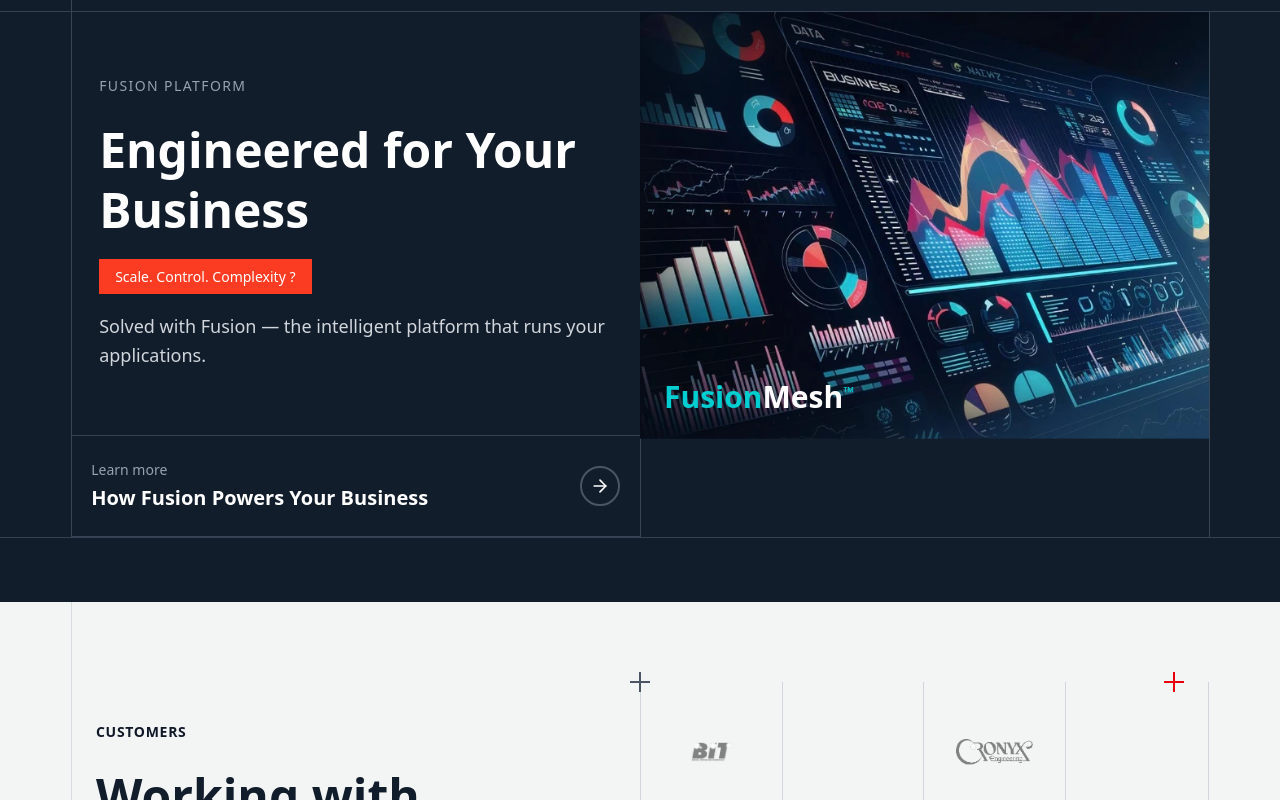
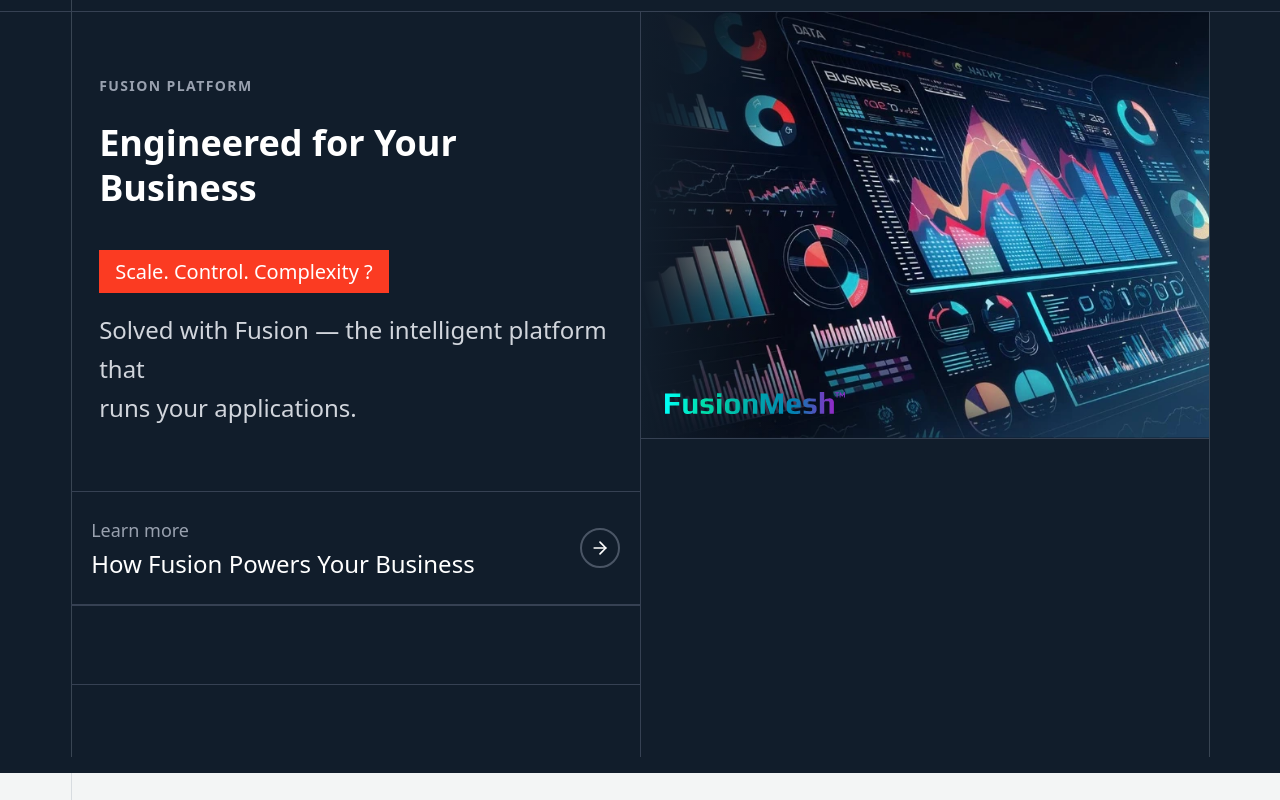
Before and after one commit to abdullah-fareed1/synergic, a Next.js app: page / in a window 1280 px wide. Shown: the part 3600-4400 px from the top of the page. Built offline with nearby package versions, Linux system fonts and the light colour scheme.

Commit message:
QA Review updates, BuildFusion section

```diff
--- a/app/home/sections/BuildFusionBottomSection.tsx
+++ b/app/home/sections/BuildFusionBottomSection.tsx
@@ -1,153 +1,151 @@
 "use client";
 
-import React, { useState } from 'react';
+import React from 'react';
 import { ArrowRight } from 'lucide-react';
+import Image from 'next/image';
 import { GridSection, GridContainer, GridCol } from "../../components/grid";
 
 const BuildFusionBottomSection: React.FC = () => {
-  const [hoveredFusion, setHoveredFusion] = useState<boolean>(false);
-
   return (
     <>
-      {/* DESKTOP VERSION */}
+      {/* DESKTOP */}
       <div className="bg-[#111D2B]">
         <GridSection
           bgColor="bg-[#111D2B]"
-          showLines={[true, false, true, false, true]}
-          className="text-white border-t border-b border-gray-700"
+          showLines={[true, false, false, false, true]}
+          className="text-white border-t border-gray-700"
           desktopOnly={true}
         >
-          <GridContainer className="items-start">
-          {/* LEFT — A-B */}
-          <GridCol span="AB" className="relative">
-            <div className="py-16 px-5">
-              <div className="space-y-6 pl-2">
-                <p className="text-sm text-gray-400 tracking-widest uppercase">
+          <GridContainer className="items-stretch">
+            <GridCol span="AB" className="relative flex flex-col">
+              <div className="flex-1 px-5 flex items-center">
+                <div className="space-y-6 pl-2 py-16">
+                  <p className="text-sm text-gray-400 font-bold tracking-widest uppercase">
                     FUSION PLATFORM
                   </p>
 
-                <h2 className="text-5xl font-bold leading-tight">
+                  <h2 className="text-4xl font-extrabold leading-tight mb-8">
                     Engineered for Your Business
                   </h2>
 
-                <div className="inline-block">
-                  <span className="bg-[#FB3B22] text-white px-4 py-2 text-sm font-medium">
+                  <div className="inline-block mt-4">
+                    <span className="bg-[#FB3B22] text-white px-4 py-2 text-xl">
                       Scale. Control. Complexity ?
                     </span>
                   </div>
 
-                <p className="text-gray-300 text-lg leading-relaxed">
-                  Solved with Fusion — the intelligent platform that runs your applications.
+                  <p className="text-gray-300 text-2xl leading-relaxed">
+                    Solved with Fusion — the intelligent platform that<br />
+                    runs your applications.
                   </p>
                 </div>
               </div>
 
-            {/* CTA btn */}
-            <div
-              className="border-t border-b border-gray-700 hover:bg-white/5 transition-colors cursor-pointer group"
-              onMouseEnter={() => setHoveredFusion(true)}
-              onMouseLeave={() => setHoveredFusion(false)}
-            >
+              <div className="border-t border-b border-gray-700 cursor-pointer">
                 <div className="flex items-center justify-between px-5 py-6">
                   <div>
-                  <p className="text-sm text-gray-400 mb-1">Learn more</p>
-                  <h3 className="text-xl font-bold group-hover:text-gray-300 transition-colors">
+                    <p className="text-lg text-gray-400 mb-1">Learn more</p>
+                    <h3 className="text-2xl">
                       How Fusion Powers Your Business
                     </h3>
                   </div>
-                <div className="shrink-0 w-10 h-10 rounded-full border-2 border-gray-600 flex items-center justify-center group-hover:border-white group-hover:bg-white/10 transition-all">
+                  <div className="shrink-0 w-10 h-10 rounded-full border-2 border-gray-600 flex items-center justify-center">
                     <ArrowRight className="w-5 h-5" />
                   </div>
                 </div>
               </div>
+              <div className=" border-t border-b border-gray-700 h-20"></div>
+
+              <div className="h-18"></div>
             </GridCol>
 
-          {/* RIGHT — C-D section*/}
-          <GridCol span="CD" className="relative">
+            <GridCol span="CD" className="relative border-l border-gray-700">
               <div className="relative aspect-4/3">
                 <img
                   src="images/fusion.webp"
                   alt="FusionMesh Platform Dashboard"
                   className="w-full h-full object-cover"
                 />
-              {/* FusionMesh */}
-              <div className="absolute bottom-6 left-6">
-                <h3 className="text-2xl sm:text-3xl font-bold">
-                  <span className="text-[#00CED1]">Fusion</span>
-                  <span className="text-white">Mesh</span>
-                  <span className="text-[#00CED1] text-sm align-super">™</span>
-                </h3>
+                <div
+                  className="absolute inset-0 pointer-events-none"
+                  style={{
+                    background: 'linear-gradient(to right, #111D2B 0%, transparent 25%)'
+                  }}
+                />
+                <div className="absolute bottom-6 left-6 z-10">
+                  <Image
+                    src="/logos/fusionmesh-logo.svg"
+                    alt="FusionMesh"
+                    width={180}
+                    height={40}
+                  />
                 </div>
               </div>
+              <div className="border-t border-gray-700"></div>
+              <div className="h-18"></div>
             </GridCol>
           </GridContainer>
         </GridSection>
-      <div className="bg-[#111D2B] h-12 hidden lg:block"></div>
       </div>
 
-      {/* MOBILE VERSION */}
-      <section className="lg:hidden bg-[#111D2B] text-white relative">
-        {/* Left Vertical Line */}
-        <div className="absolute left-[5.56%] top-0 bottom-0 w-px bg-gray-700"></div>
-        {/* Right Vertical Line */}
-        <div className="absolute right-[5.56%] top-0 bottom-0 w-px bg-gray-700"></div>
-
-        <div className="mx-[5.56%]">
-          {/* Image Mobile */}
-          <div className="relative">
+      {/* MOBILE */}
+      <section className="lg:hidden bg-[#111D2B] text-white">
+        <div className="relative w-full">
           <div className="relative aspect-4/3">
             <img
               src="images/fusion.webp"
               alt="FusionMesh Platform Dashboard"
               className="w-full h-full object-cover"
             />
-              {/* FusionMesh */}
-              <div className="absolute bottom-4 left-4">
-                <h3 className="text-xl sm:text-2xl font-bold">
-                  <span className="text-[#00CED1]">Fusion</span>
-                  <span className="text-white">Mesh</span>
-                  <span className="text-[#00CED1] text-xs align-super">™</span>
-                </h3>
+            <div className="absolute top-4 left-4 z-10">
+              <Image
+                src="/logos/fusionmesh-logo.svg"
+                alt="FusionMesh"
+                width={140}
+                height={32}
+              />
             </div>
           </div>
         </div>
 
-          {/* Content*/}
+        <div className="relative">
+          <div className="absolute left-[5.56%] top-0 bottom-0 w-px bg-gray-700"></div>
+          <div className="absolute right-[5.56%] top-0 bottom-0 w-px bg-gray-700"></div>
+
+          <div className="mx-[5.56%]">
             <div className="py-12 space-y-6 pl-3">
-            <p className="text-xs text-gray-400 tracking-widest uppercase">
+              <p className="text-sm text-gray-400 font-bold tracking-widest uppercase">
                 FUSION PLATFORM
               </p>
 
-            <h2 className="text-3xl sm:text-4xl font-bold leading-tight">
-              Engineered for Your Business
+              <h2 className="text-4xl font-bold leading-tight">
+                Engineered for Your<br />
+                Business
               </h2>
 
               <div className="inline-block">
-              <span className="bg-[#FB3B22] text-white px-4 py-2 text-sm font-medium">
+                <span className="bg-[#FB3B22] text-white px-4 py-2 text-base">
                   Scale. Control. Complexity ?
                 </span>
               </div>
 
               <p className="text-gray-300 text-base leading-relaxed">
-              Solved with Fusion — the intelligent platform that runs your applications.
+                Solved with Fusion — the intelligent platform<br />
+                that runs your applications.
               </p>
             </div>
 
-          {/* Learn More btn*/}
-          <div
-            className="border-t border-b border-gray-700 hover:bg-white/5 transition-colors cursor-pointer group"
-            onMouseEnter={() => setHoveredFusion(true)}
-            onMouseLeave={() => setHoveredFusion(false)}
-          >
-            <div className="flex items-center justify-between py-4 pl-2 pr-2">
+            <div className="border-t border-gray-700 cursor-pointer">
+              <div className="flex items-center justify-between py-5 pl-2 pr-2">
                 <div>
                   <p className="text-sm text-gray-400 mb-1">Learn more</p>
-                <h3 className="text-lg group-hover:text-gray-300 transition-colors">
+                  <h3 className="text-lg">
                     How Fusion Powers Your Business
                   </h3>
                 </div>
-              <div className="shrink-0 w-10 h-10 rounded-full border-2 border-gray-600 flex items-center justify-center group-hover:border-white group-hover:bg-white/10 transition-all">
+                <div className="shrink-0 w-10 h-10 rounded-full border-2 border-gray-600 flex items-center justify-center">
                   <ArrowRight className="w-5 h-5" />
+                </div>
               </div>
             </div>
           </div>
```
Also changed, not shown: public/logos/fusionmesh-logo.svg (added). Lines whose indentation alone changed are shown as unchanged.
